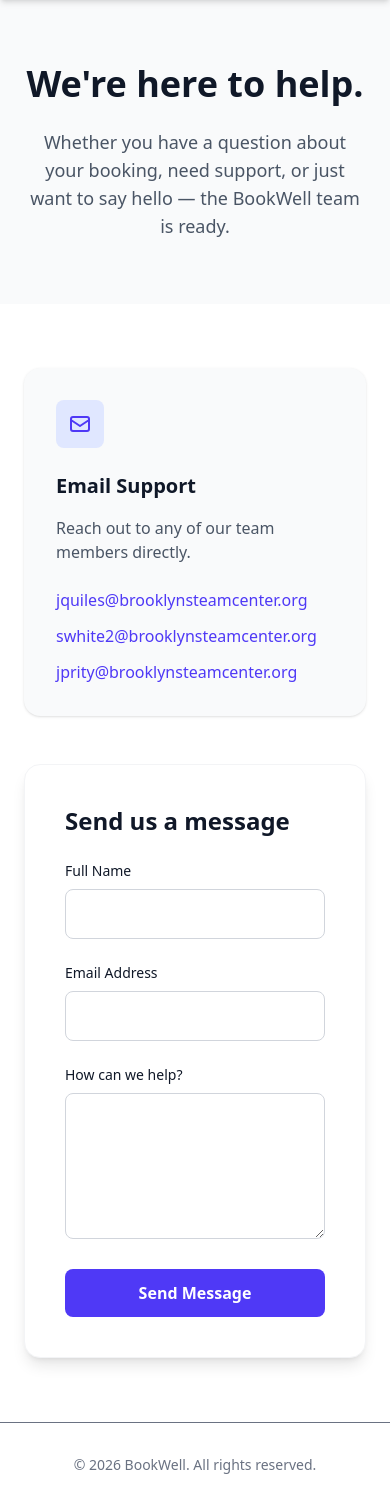
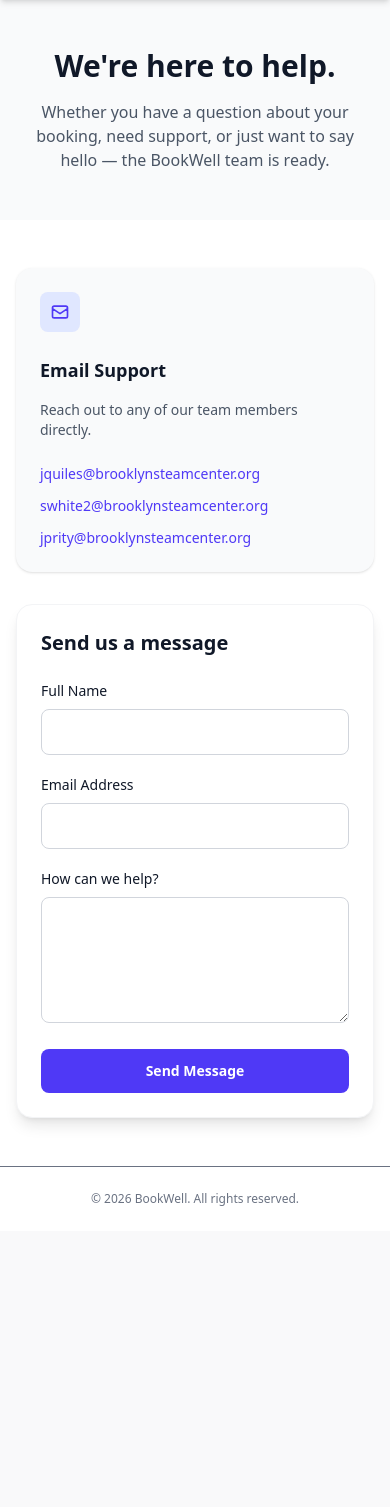
Before and after one commit to Brooklyn-STEAM/10050-Integration-of-Calendar-Availability-To-Streamline-Booking-Process, a Flask app: page /contact in a window 390 px wide. Shown: the part 80-1587 px from the top of the page. After the commit the page ends 1286 px from the top, so only its background shows below. Run offline with Flask 3, Linux system fonts and the light colour scheme.

Commit message:
responsive (#43)

```diff
--- a/templates/contactus.html.jinja
+++ b/templates/contactus.html.jinja
@@ -12,28 +12,25 @@
 
   <main class="flex-grow">
 
-
-    <section class="px-6 py-16 bg-gray-50">
+    <section class="px-4 sm:px-6 py-12 sm:py-16 bg-gray-50">
       <div class="max-w-4xl mx-auto text-center">
-        <h1 class="text-4xl md:text-5xl font-bold mb-6">
+        <h1 class="text-3xl sm:text-4xl md:text-5xl font-bold mb-4 sm:mb-6">
           We're here to help.
         </h1>
-        <p class="text-lg text-gray-600 max-w-2xl mx-auto">
+        <p class="text-base sm:text-lg text-gray-600 max-w-2xl mx-auto">
           Whether you have a question about your booking, need support,
           or just want to say hello — the BookWell team is ready.
         </p>
       </div>
     </section>
 
+    <section class="px-4 sm:px-6 py-12 sm:py-16">
+      <div class="max-w-6xl mx-auto grid grid-cols-1 md:grid-cols-2 gap-8 md:gap-12 items-start">
 
-    <section class="px-6 py-16">
-      <div class="max-w-6xl mx-auto grid md:grid-cols-2 gap-12 items-start">
-
-
-        <div class="bg-gray-50 rounded-2xl p-8 shadow-sm h-fit">
+        <div class="bg-gray-50 rounded-2xl p-6 sm:p-8 shadow-sm h-fit">
           <div class="mb-6">
-            <div class="w-12 h-12 bg-indigo-100 rounded-lg flex items-center justify-center">
-              <svg class="w-6 h-6 text-indigo-600" fill="none" stroke="currentColor" stroke-width="2"
+            <div class="w-10 h-10 sm:w-12 sm:h-12 bg-indigo-100 rounded-lg flex items-center justify-center">
+              <svg class="w-5 h-5 sm:w-6 sm:h-6 text-indigo-600" fill="none" stroke="currentColor" stroke-width="2"
                 viewBox="0 0 24 24">
                 <path stroke-linecap="round" stroke-linejoin="round"
                   d="M3 8l9 6 9-6M5 19h14a2 2 0 002-2V7a2 2 0 00-2-2H5a2 2 0 00-2 2v10a2 2 0 002 2z"/>
@@ -41,12 +38,12 @@
             </div>
           </div>
 
-          <h3 class="text-xl font-semibold mb-4">Email Support</h3>
-          <p class="text-gray-600 mb-6">
+          <h3 class="text-lg sm:text-xl font-semibold mb-4">Email Support</h3>
+          <p class="text-gray-600 mb-6 text-sm sm:text-base">
             Reach out to any of our team members directly.
           </p>
 
-          <div class="space-y-3 break-words">
+          <div class="space-y-3 break-words text-sm sm:text-base">
             <a href="mailto:jquiles@brooklynsteamcenter.org"
               class="block text-indigo-600 font-medium hover:underline">
               jquiles@brooklynsteamcenter.org
@@ -64,34 +61,33 @@
           </div>
         </div>
 
-
-        <div class="bg-white rounded-2xl shadow-lg p-10 border border-gray-100">
-          <h2 class="text-2xl font-bold mb-6">
+        <div class="bg-white rounded-2xl shadow-lg p-6 sm:p-8 md:p-10 border border-gray-100">
+          <h2 class="text-xl sm:text-2xl font-bold mb-6">
             Send us a message
           </h2>
 
-          <form method="POST" action="{{ url_for('contact') }}" class="space-y-6">
+          <form method="POST" action="{{ url_for('contact') }}" class="space-y-5 sm:space-y-6">
 
             <div>
               <label class="block text-sm font-medium mb-2">Full Name</label>
               <input type="text" name="name" required
-                class="w-full border border-gray-300 rounded-lg px-4 py-3 focus:outline-none focus:ring-2 focus:ring-indigo-500">
+                class="w-full border border-gray-300 rounded-lg px-4 py-3 text-sm sm:text-base focus:outline-none focus:ring-2 focus:ring-indigo-500">
             </div>
 
             <div>
               <label class="block text-sm font-medium mb-2">Email Address</label>
               <input type="email" name="email" required
-                class="w-full border border-gray-300 rounded-lg px-4 py-3 focus:outline-none focus:ring-2 focus:ring-indigo-500">
+                class="w-full border border-gray-300 rounded-lg px-4 py-3 text-sm sm:text-base focus:outline-none focus:ring-2 focus:ring-indigo-500">
             </div>
 
             <div>
               <label class="block text-sm font-medium mb-2">How can we help?</label>
               <textarea rows="5" name="message" required
-                class="w-full border border-gray-300 rounded-lg px-4 py-3 focus:outline-none focus:ring-2 focus:ring-indigo-500"></textarea>
+                class="w-full border border-gray-300 rounded-lg px-4 py-3 text-sm sm:text-base focus:outline-none focus:ring-2 focus:ring-indigo-500"></textarea>
             </div>
 
             <button type="submit"
-              class="w-full bg-indigo-600 hover:bg-indigo-700 text-white font-semibold px-6 py-3 rounded-lg transition">
+              class="w-full bg-indigo-600 hover:bg-indigo-700 text-white font-semibold px-6 py-3 rounded-lg transition text-sm sm:text-base">
               Send Message
             </button>
 
@@ -103,8 +99,9 @@
 
   </main>
 
-  <footer class="px-6 py-8 text-center text-gray-500 text-sm border-t">
+  <footer class="px-4 sm:px-6 py-6 sm:py-8 text-center text-gray-500 text-xs sm:text-sm border-t">
     © 2026 BookWell. All rights reserved.
   </footer>
 
 </body>
+</html>
```
Also changed, not shown: templates/calendar.html.jinja (+2 -9 lines).
